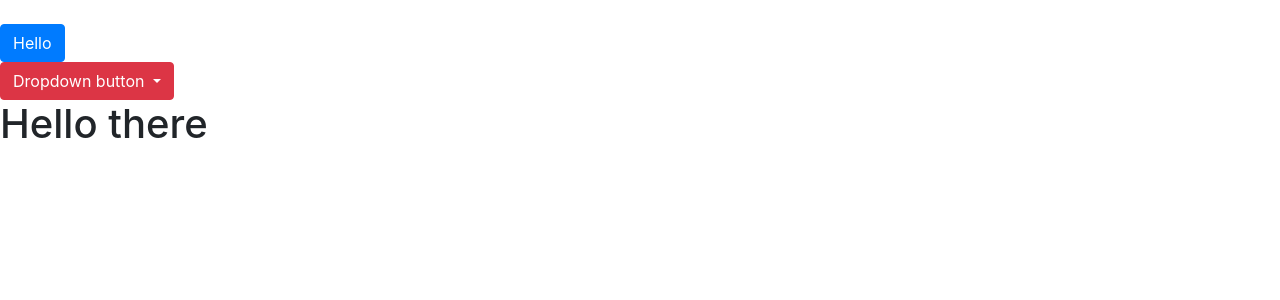
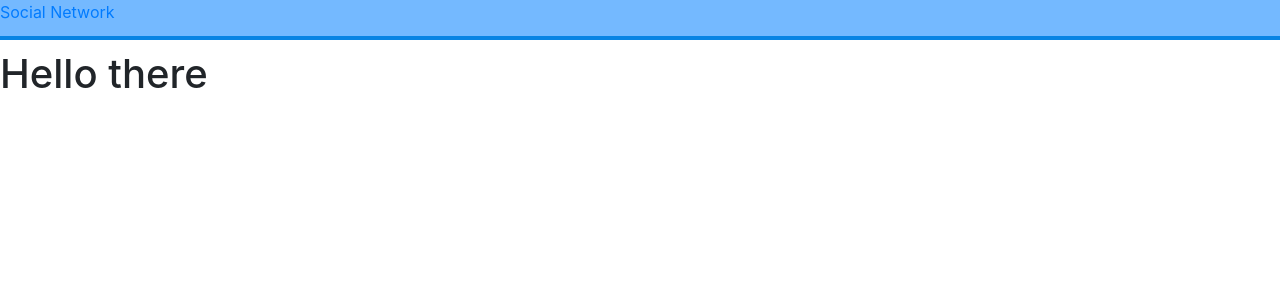
Before and after one commit to BadKoldrysh/social, a PHP site: page / in a window 1280 px wide. Shown: the top 300 px of the page. Run offline with PHP 8.4, Linux system fonts and the light colour scheme; data that the repository does not hold is empty.

Commit message:
create a global style file; modify header with using the style.css

```diff
--- a/public/includes/header.php
+++ b/public/includes/header.php
@@ -14,25 +14,24 @@ if (isset($_SESSION['username'])) {
 
 <html>
 <head>
+    <!-- META -->
     <meta charset="UTF-8">
     <meta name="viewport" content="width=device-width, initial-scale=1.0">
+
+    <!-- JS -->
     <script src="https://ajax.googleapis.com/ajax/libs/jquery/3.4.1/jquery.min.js"></script>
     <script src="https://cdn.jsdelivr.net/npm/popper.js@1.16.0/dist/umd/popper.min.js" integrity="sha384-Q6E9RHvbIyZFJoft+2mJbHaEWldlvI9IOYy5n3zV9zzTtmI3UksdQRVvoxMfooAo" crossorigin="anonymous"></script>
     <script src="/../assets/js/bootstrap.js"></script>
+
+    <!-- CSS -->
     <link rel="stylesheet" type="text/css" href="/../assets/css/bootstrap.css">
+    <link rel="stylesheet" type="text/css" href="/../assets/css/style.css">
+
     <title>A Social Network Web</title>
 </head>
 <body>
-<br />
-<button type="button" class="btn btn-primary">Hello</button>
-<br />
-<div class="dropdown">
-  <button class="btn btn-danger dropdown-toggle" type="button" id="dropdownMenuButton" data-toggle="dropdown" aria-haspopup="true" aria-expanded="false">
-    Dropdown button
-  </button>
-  <div class="dropdown-menu" aria-labelledby="dropdownMenuButton">
-    <a class="dropdown-item" href="#">Action</a>
-    <a class="dropdown-item" href="#">Another action</a>
-    <a class="dropdown-item" href="#">Something else here</a>
-  </div>
-</div>
+    <div class="top_bar">
+        <div class="logo">
+            <a href="index.php">Social Network</a>
+        </div>
+    </div>
```
Also changed, not shown: public/assets/css/style.css (added).
